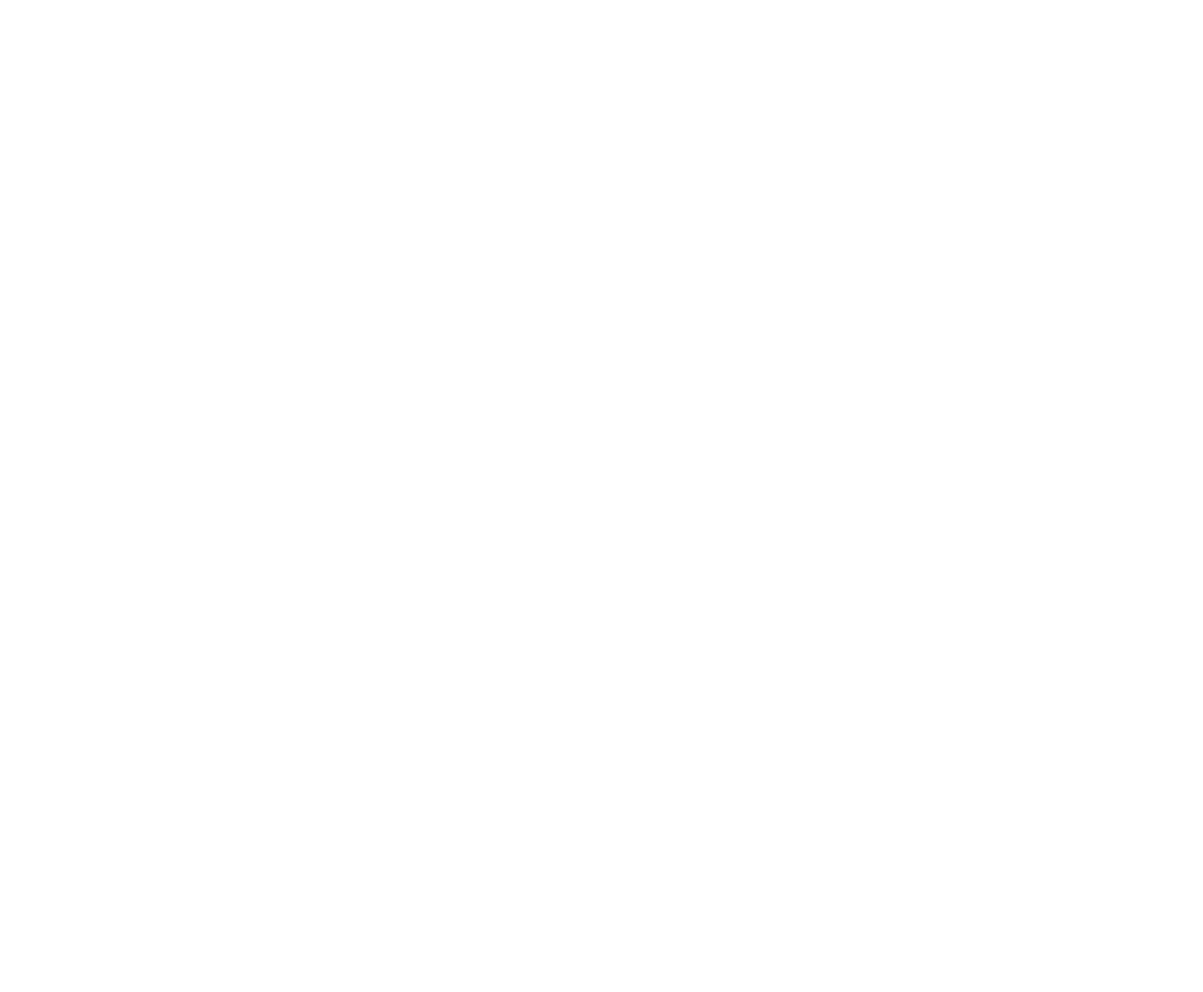
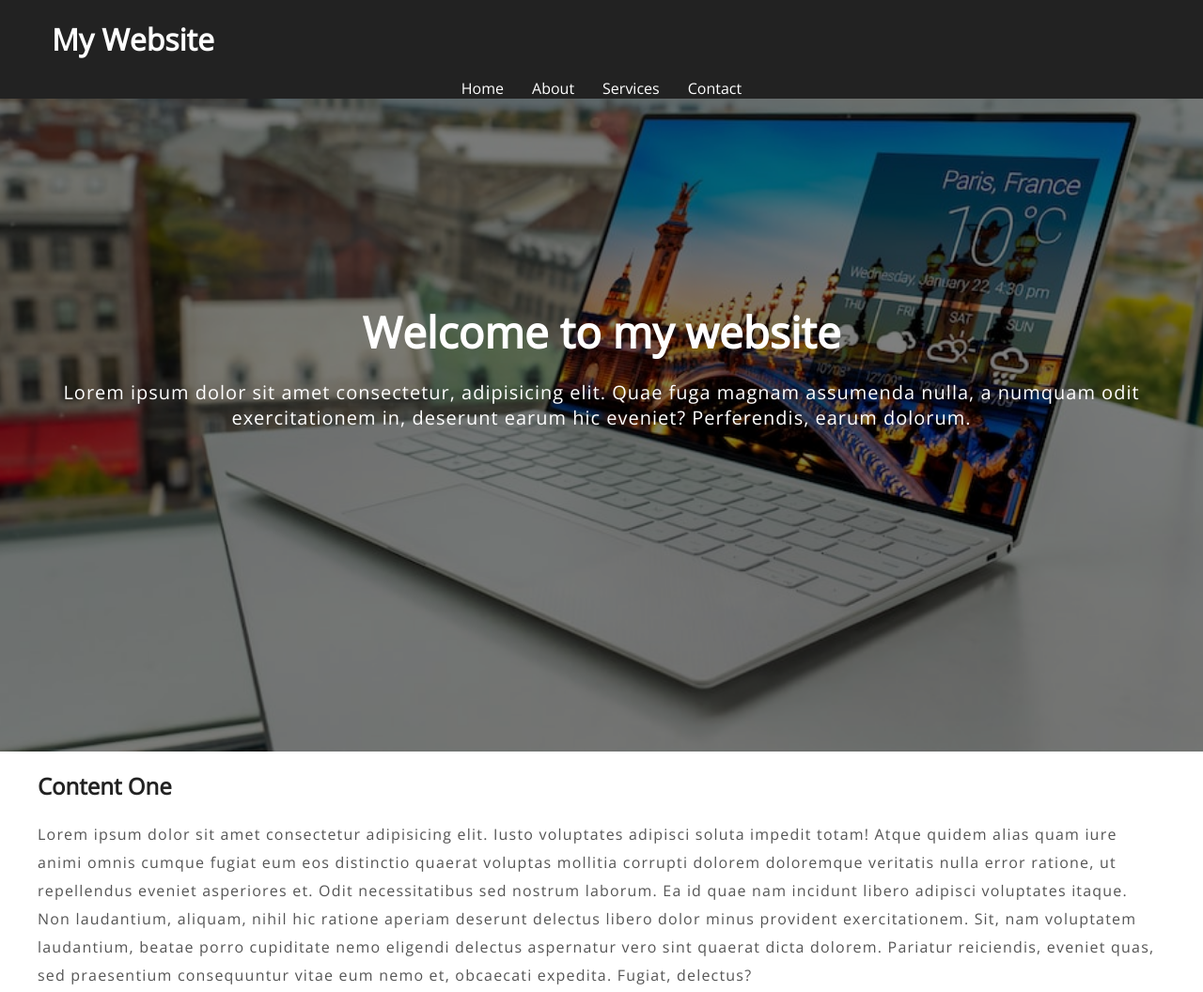
Before and after one commit to rojish3/Web-Projects, a plain HTML site: page 25 Sticky Navbar/index.html in a window 1280 px wide. Shown: the top 1056 px of the page at 94% size. Before the commit the page ends 800 px from the top, so only its background shows below. Drawn offline with nearby package versions, Linux system fonts and the light colour scheme; a web font is replaced by a local one.

Commit message:
sticky navbar

```diff
--- a/25 Sticky Navbar/index.html
+++ b/25 Sticky Navbar/index.html
@@ -9,6 +9,31 @@
     <script src="https://kit.fontawesome.com/8dc313e2da.js" crossorigin="anonymous"></script>
 </head>
 <body>
+    <div class="navbar">
+        <div class="container">
+            <h1 class="logo"><a href="index.html">My Website</a></h1>
+        </div>
+        <ul>
+            <li><a href="index.html">Home</a></li>
+            <li><a href="#">About</a></li>
+            <li><a href="#">Services</a></li>
+            <li><a href="#">Contact</a></li>
+        </ul>
+    </div>
+    <div class="hero">
+        <div class="container">
+            <h1>Welcome to my website</h1>
+            <p>Lorem ipsum dolor sit amet consectetur, adipisicing elit. Quae fuga magnam assumenda nulla, a numquam odit exercitationem in, deserunt earum hic eveniet? Perferendis, earum dolorum.</p>
+        </div>
+    </div>
+    <section class="container content">
+        <h2>Content One</h2>
+        <p>Lorem ipsum dolor sit amet consectetur adipisicing elit. Iusto voluptates adipisci soluta impedit totam! Atque quidem alias quam iure animi omnis cumque fugiat eum eos distinctio quaerat voluptas mollitia corrupti dolorem doloremque veritatis nulla error ratione, ut repellendus eveniet asperiores et. Odit necessitatibus sed nostrum laborum. Ea id quae nam incidunt libero adipisci voluptates itaque. Non laudantium, aliquam, nihil hic ratione aperiam deserunt delectus libero dolor minus provident exercitationem. Sit, nam voluptatem laudantium, beatae porro cupiditate nemo eligendi delectus aspernatur vero sint quaerat dicta dolorem. Pariatur reiciendis, eveniet quas, sed praesentium consequuntur vitae eum nemo et, obcaecati expedita. Fugiat, delectus?</p>
+
+        <h3>Content Two</h3>
+        <p>Lorem ipsum dolor sit amet consectetur adipisicing elit. Debitis voluptatem assumenda sunt repellat ullam, id voluptates quam. Voluptates possimus et, necessitatibus pariatur enim quo veritatis quod, magni ratione totam reprehenderit quisquam! Consectetur veniam dolor in.</p>
+
+    </section>
     <script src="script.js"></script>
 </body>
 </html>
--- a/25 Sticky Navbar/script.js
+++ b/25 Sticky Navbar/script.js
@@ -0,0 +1,10 @@
+const nav = document.querySelector('.navbar');
+window.addEventListener('scroll', fixNav)
+
+function fixNav() {
+    if(window.scrollY > nav.offsetHeight + 1500) {
+        nav.classList.add('active');
+    } else {
+        nav.classList.remove('active');
+    }
+}
--- a/25 Sticky Navbar/style.css
+++ b/25 Sticky Navbar/style.css
@@ -1,16 +1,117 @@
-@import url('https://fonts.googleapis.com/css?family=Muli&display=swap');
+@import url('https://fonts.googleapis.com/css?family=Open+Sans&display=swap');
 
 * {
     box-sizing: border-box;
+    margin: 0;
+    padding: 0;
 }
 
 body {
-    font-family: 'Muli', sans-serif;
+    font-family: 'Open Sans', sans-serif;
+    color: #222;
+    padding-bottom: 50px;
+}
+
+.container {
+    max-width: 1200px;
+    margin: 0 auto;
+}
+
+.navbar {
+    position: fixed;
+    background-color: #222;
+    top: 0;
+    left: 0;
+    right: 0;
+    transition: all .3s ease-in-out;
+}
+
+.navbar .container {
     display: flex;
-    flex-direction: column;
+    justify-content: space-between;
+    align-items: center;
+    padding: 20px 0;
+    transition: all .3s ease-in-out;
+}
+
+.navbar ul {
+    display: flex;
+    list-style-type: none;
     align-items: center;
     justify-content: center;
+}
+
+.navbar a {
+    color: #fff;
+    text-decoration: none;
+    padding: 7px 15px;
+    transition: all 0.3s ease-in-out;
+}
+
+.navbar.active {
+    background-color: #fff;
+    box-shadow: 0 2px 10px rgba(0, 0, 0, 0.3);
+}
+.navbar.active a {
+    color: #000;
+}
+
+.navbar.active .container {
+    padding: 10px 0;
+}
+
+.nav a.current,
+.nav a:hover {
+    color: #c0392b;
+    font-weight: bold;
+}
+
+
+.hero {
+    background-image: url(bg.jpg);
+    background-repeat: no-repeat;
+    background-size: cover;
+    background-position: bottom center;
     height: 100vh;
-    overflow: hidden;
-    margin: 0;
+    color: #fff;
+    display: flex;
+    justify-content: center;
+    align-items: center;
+    text-align: center;
+    position: relative;
+    margin-bottom: 20px;
+    z-index: -2;
+
 }
+
+.hero::before {
+    content: '';
+    position: absolute;
+    top: 0;
+    left: 0;
+    width: 100%;
+    height: 100%;
+    background-color: rgba(0, 0, 0, 0.5);
+    z-index: -1;
+}
+
+.hero h1 {
+    font-size: 46px;
+    margin: -20px 0 20px;
+}
+
+.hero p {
+    font-size: 20px;
+    letter-spacing: 1px;
+}
+
+.content h2, .content h3 {
+    font-size: 150%;
+    margin: 20px 0;
+}
+
+.content p {
+    color: #555;
+    line-height: 30px;
+    letter-spacing: 1.2px;
+}
```
Also changed, not shown: 25 Sticky Navbar/bg.jpg (added).
